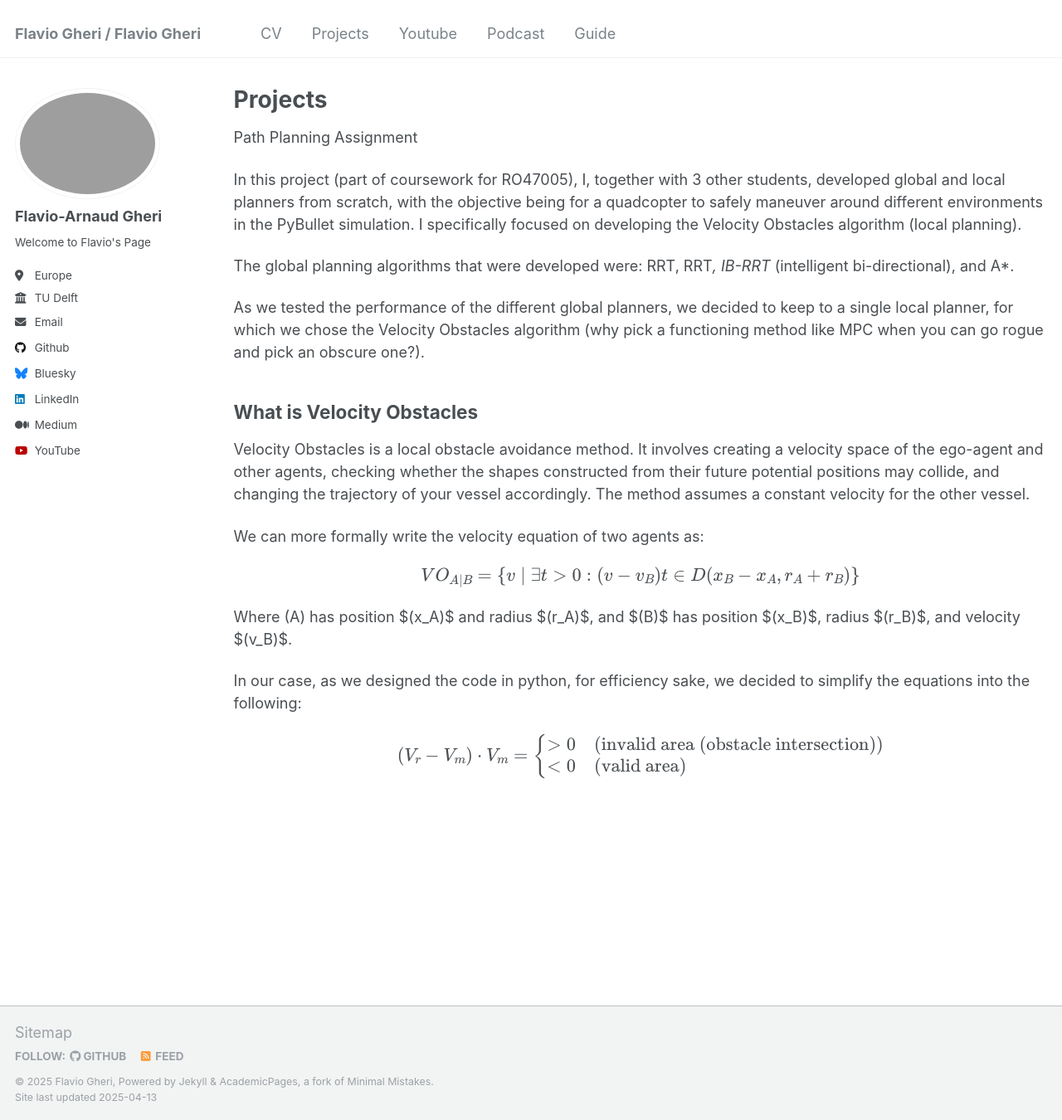
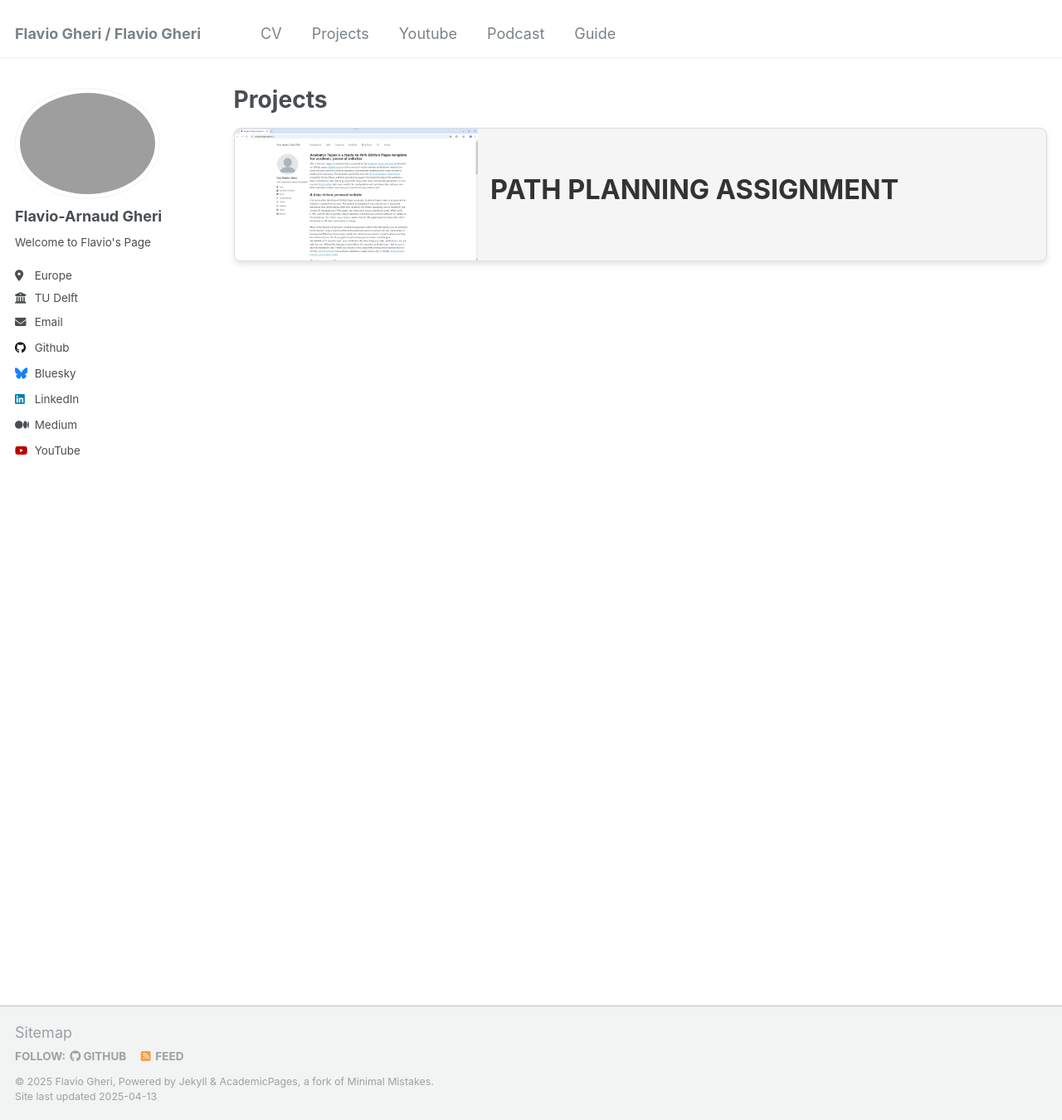
Before and after one commit to flaviogheri/flaviogheri.github.io, a Jekyll site: the page built from _pages/projects.md, in a window 1280 px wide and 1350 px high. Shown: the whole window at 83% size. Built offline with Jekyll 4.4.1, drawn with Linux system fonts in a browser that asks for light colours.

Commit message:
created banner and projects page

```diff
--- a/_config.yml
+++ b/_config.yml
@@ -224,6 +224,9 @@ collections:
   talks:
     output: true
     permalink: /:collection/:path/
+  projects:
+    output: true
+    permalink: /:collection/:path/
 
 
 # These settings control how pages and collections are included in the site
@@ -289,6 +292,7 @@ sass:
   style: compressed # http://sass-lang.com/documentation/file.SASS_REFERENCE.html#output_style
 
 
+
 # Outputting
 permalink: /:categories/:title/
 # paginate: 5 # amount of posts to show
--- a/_layouts/default.html
+++ b/_layouts/default.html
@@ -8,6 +8,9 @@ layout: compress
 <html lang="{{ site.locale | slice: 0,2 }}" class="no-js">
   <head>
     {% include head.html %}
+
+    <link rel="stylesheet" href="{{ '/assets/css/styles.css' | relative_url }}"/>
+
     {% include head/custom.html %}
   </head>
 
--- a/_pages/projects.md
+++ b/_pages/projects.md
@@ -8,34 +8,11 @@ redirect_from:
 ---
 
 
-
-
-Path Planning Assignment
-
-In this project (part of coursework for RO47005), I, together with 3 other students, developed global and local planners from scratch, with the objective being for a quadcopter to safely maneuver around different environments in the PyBullet simulation. I specifically focused on developing the Velocity Obstacles algorithm (local planning).
-
-The global planning algorithms that were developed were: RRT, RRT*, IB-RRT* (intelligent bi-directional), and A*.
-
-As we tested the performance of the different global planners, we decided to keep to a single local planner, for which we chose the Velocity Obstacles algorithm (why pick a functioning method like MPC when you can go rogue and pick an obscure one?).
-
-## What is Velocity Obstacles
-
-Velocity Obstacles is a local obstacle avoidance method. It involves creating a velocity space of the ego-agent and other agents, checking whether the shapes constructed from their future potential positions may collide, and changing the trajectory of your vessel accordingly. The method assumes a constant velocity for the other vessel.
-
-We can more formally write the velocity equation of two agents as:
-
-$$
-VO_{A|B} = \{ v \;|\; \exists t > 0 : (v - v_B)t \in D(x_B - x_A, r_A + r_B) \}
-$$
-
-Where \(A\) has position $(x_A)$ and radius $(r_A)$, and $(B)$ has position $(x_B)$, radius $(r_B)$, and velocity $(v_B)$.
-
-In our case, as we designed the code in python, for efficiency sake, we decided to simplify the equations into the following:
-
-$$
-(V_r - V_m) \cdot V_m =
-\begin{cases}
-    > 0 & \text{(invalid area (obstacle intersection))} \\
-    < 0 & \text{(valid area)}
-\end{cases}
-$$
+<div class="project-banner">
+  <a href="/projects/path_planning" class="project-link">
+    <img src="/images/homepage.png" alt="Path Planning Project" class="project-image">
+    <div class="project-text">
+      <h2>PATH PLANNING ASSIGNMENT</h2>
+    </div>
+  </a>
+</div>
--- /dev/null
+++ b/assets/css/styles.css
@@ -0,0 +1,52 @@
+.project-banner {
+    margin: 20px 0;
+    display: flex;
+    justify-content: center;
+  }
+
+  /* More specific selectors using !important to override any conflicting styles */
+  .project-link,
+  .project-link:visited,
+  .project-link:active,
+  .project-link:hover {
+    display: flex;
+    align-items: center;
+    text-decoration: none !important;
+    background-color: #f5f5f5;
+    border: 1px solid #ddd;
+    border-radius: 8px;
+    overflow: hidden;
+    width: 100%;
+    max-width: 1200px;
+    box-shadow: 0 4px 6px rgba(0, 0, 0, 0.1);
+    transition: transform 0.3s ease, box-shadow 0.3s ease;
+  }
+
+  .project-link:hover {
+    transform: scale(1.02);
+    box-shadow: 0 6px 10px rgba(0, 0, 0, 0.15);
+  }
+
+  .project-image {
+    width: 30%;
+    height: auto;
+    object-fit: cover;
+  }
+
+  .project-text {
+    padding: 15px;
+    flex: 1;
+  }
+
+  .project-text h2 {
+    font-size: 1.8em;
+    margin: 0 0 10px;
+    color: #333;
+    text-decoration: none !important;
+  }
+
+  .project-text p {
+    font-size: 1.2em;
+    color: #666;
+    text-decoration: none !important;
+  }
```
Also changed, not shown: _projects/2009-10-01-paper-title-number-1.md (deleted, +0 -14 lines), _projects/2010-10-01-paper-title-number-2.md (deleted, +0 -14 lines), projects/path_planning.md (added, +38 -0 lines), _posts/css/2015-10-01-paper-title-number-3.md (renamed from _projects/2015-10-01-paper-title-number-3.md), _posts/css/2024-02-17-paper-title-number-4.md (renamed from _projects/2024-02-17-paper-title-number-4.md), _posts/css/styles.css (added), _projects/README.md (added), _projects/lunarzebro.html (added), projects/Imitation_learning.md (added), projects/MAChallenge.md (added), projects/MagIA.md (added), projects/factor_graph_localization.md (added), projects/lunar_zebro.md (added), projects/malware_detection.md (added), 1 more files.
